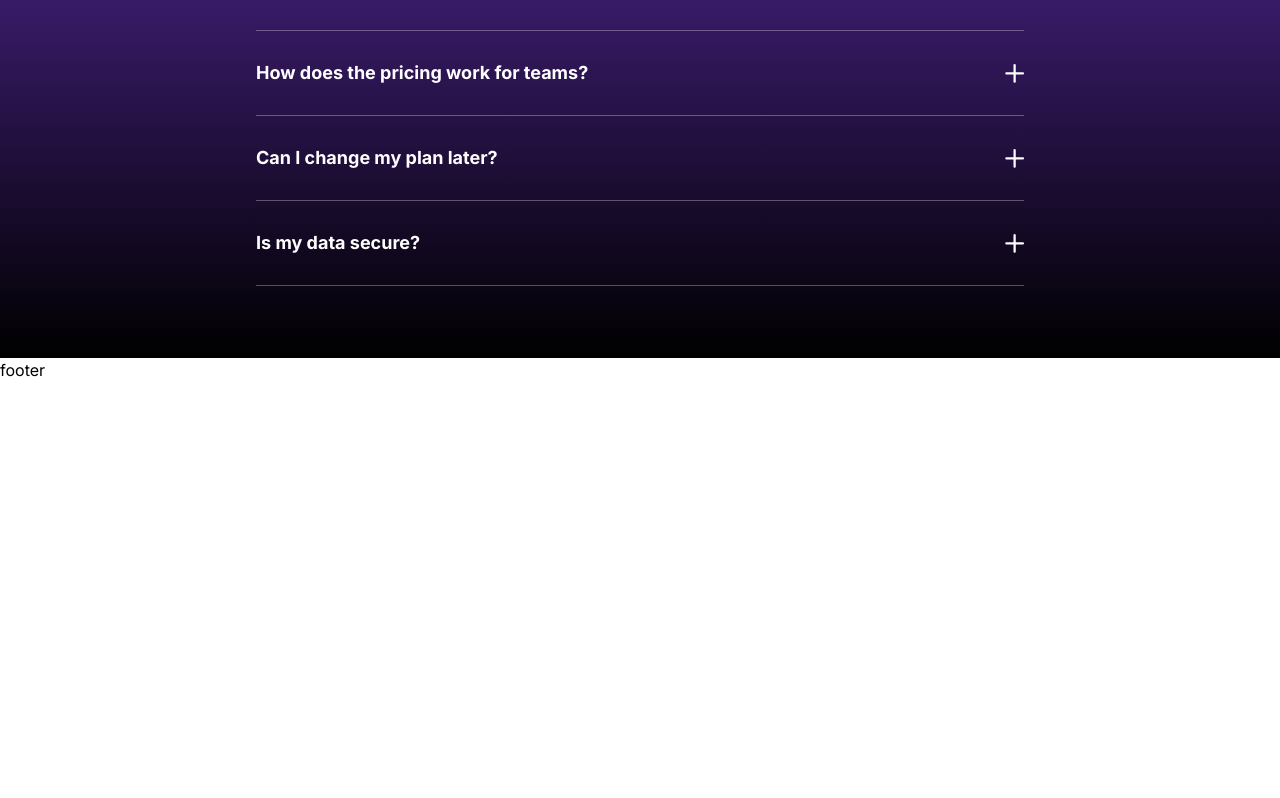
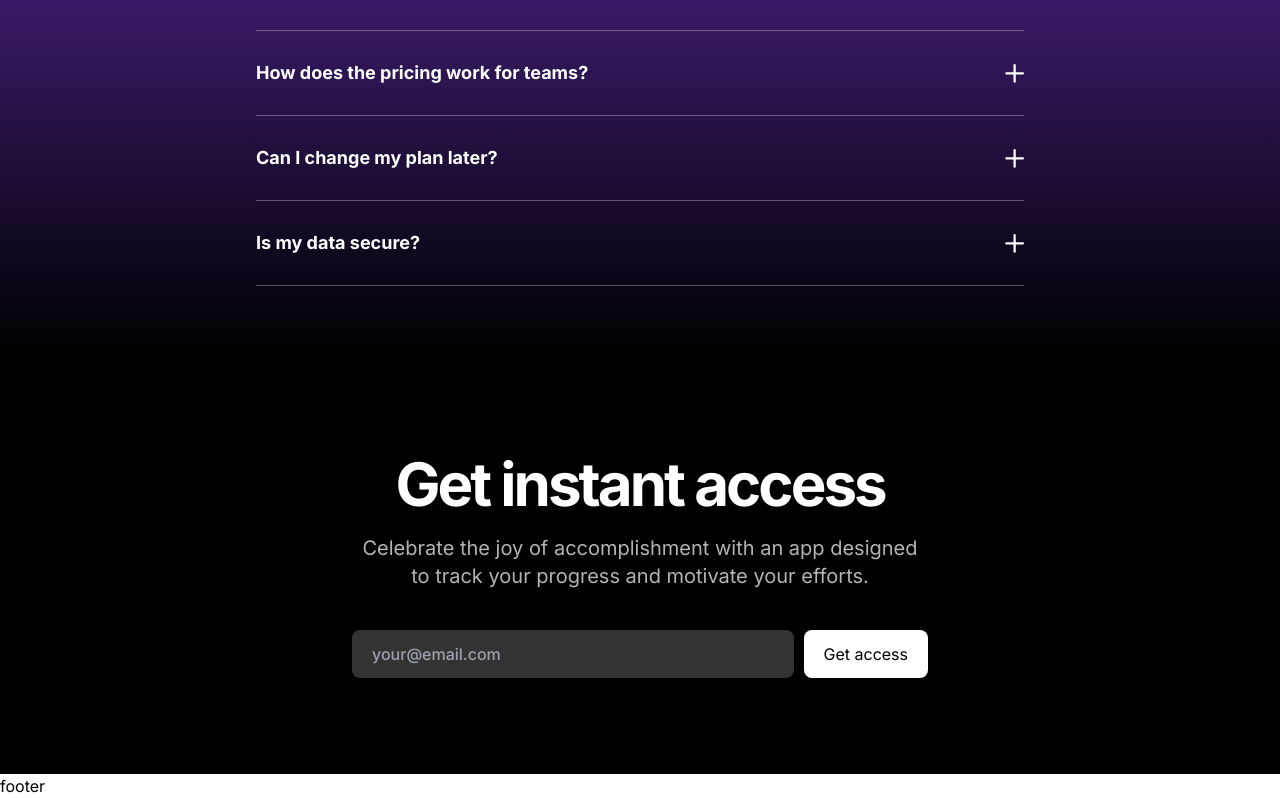
Before and after one commit to frempongandrews/saas-template-dark, a Next.js app: page / in a window 1280 px wide. Shown: the part 3486-4284 px from the top of the page. Before the commit the page ends 3868 px from the top, so only its background shows below. Built offline with nearby package versions, Linux system fonts and the light colour scheme.

Commit message:
footerCTA in progress...

```diff
--- a/app/components/FooterCTA.tsx
+++ b/app/components/FooterCTA.tsx
@@ -1,4 +1,26 @@
 // @ts-nocheck
 export const FooterCTA = () => {
-	return <div>FooterCTA</div>;
+	return (
+		<div className="bg-black text-white py-[72px] sm:py-24 text-center">
+			<div className="max-w-xl mx-auto relative">
+				<h2 className="font-bold text-5xl tracking-tighter sm:text-6xl">
+					Get instant access
+				</h2>
+				<p className="text-xl text-white/70 mt-5 px-[20px] sm:px-0">
+					Celebrate the joy of accomplishment with an app designed to track your
+					progress and motivate your efforts.
+				</p>
+				<form className="mt-10 flex flex-col gap-2.5 max-w-md sm:max-w-xl mx-auto sm:flex-row">
+					<input
+						type="email"
+						placeholder="your@email.com"
+						className="h-12 bg-white/20 rounded-lg px-5 font-medium placeholder:text-[#9CA3AF] sm:flex-1"
+					/>
+					<button className="bg-white text-black h-12 rounded-lg px-5">
+						Get access
+					</button>
+				</form>
+			</div>
+		</div>
+	);
 };
--- a/app/page.tsx
+++ b/app/page.tsx
@@ -1,6 +1,6 @@
-import arrowIcon from "../public/images/arrow-icon.png";
 import { FAQs } from "./components/FAQs";
 import { Features } from "./components/Features";
+import { FooterCTA } from "./components/FooterCTA";
 import { LogoTicker } from "./components/LogoTicker";
 import { ProductShowcase } from "./components/ProductShowcase";
 
@@ -126,6 +126,9 @@
 
 					{/* FAQs */}
 					<FAQs />
+
+					{/* Footer CTA */}
+					<FooterCTA />
 				</main>
 				<footer>footer</footer>
 			</div>
```
